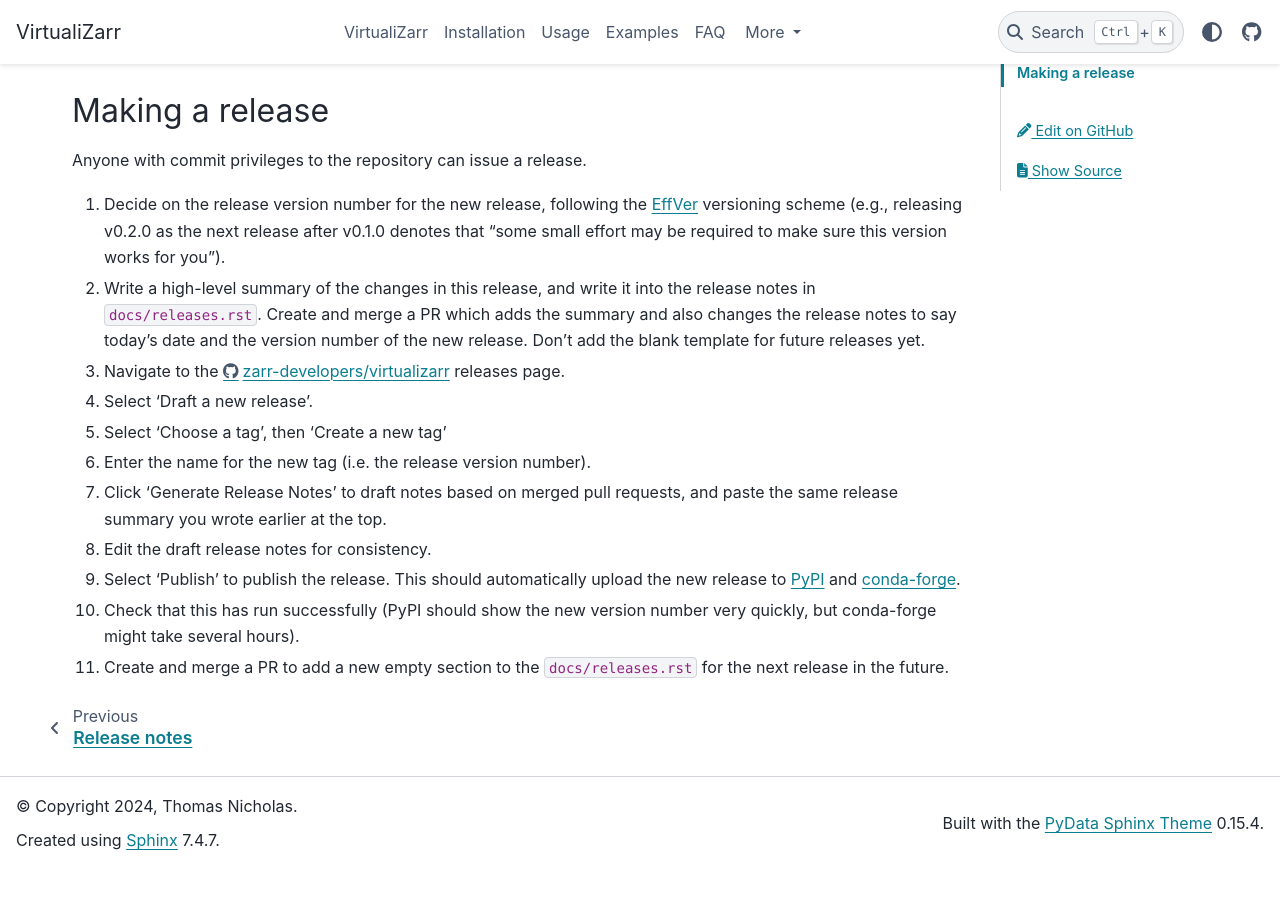
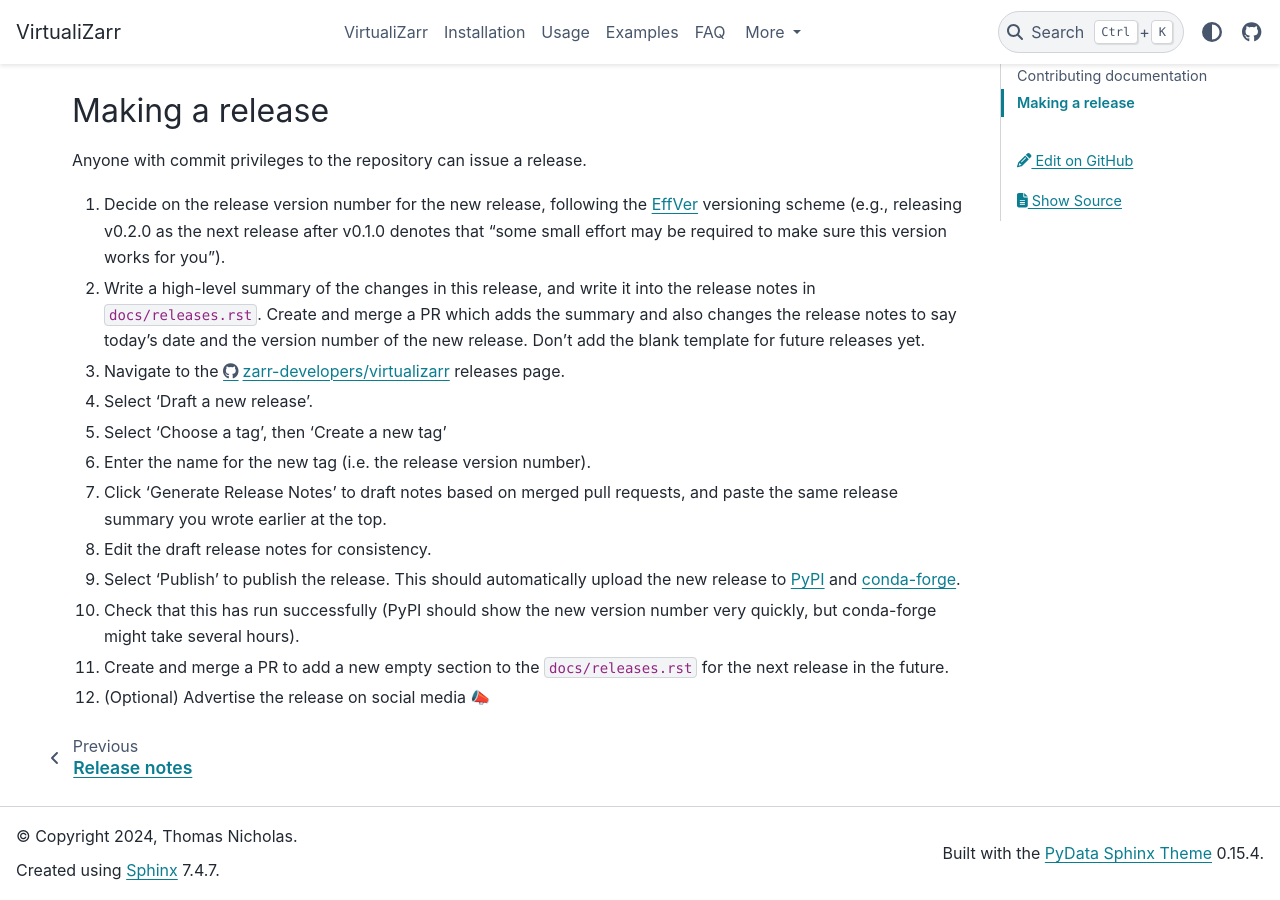
Before and after one commit to zarr-developers/VirtualiZarr, a Sphinx documentation site: the page built from docs/contributing.md, in a window 1280 px wide and 900 px high, scrolled down 1109 px. Built offline with Sphinx 7.4.7 and the PyData theme 0.15.4, drawn with Linux system fonts in a browser that asks for light colours; before the commit the page ends 1978 px from its top, so only the background shows below that.

Commit message:
social media

```diff
--- a/docs/contributing.md
+++ b/docs/contributing.md
@@ -52,3 +52,4 @@
 9. Select 'Publish' to publish the release. This should automatically upload the new release to [PyPI](https://pypi.org/project/virtualizarr/) and [conda-forge](https://anaconda.org/conda-forge/virtualizarr).
 10. Check that this has run successfully (PyPI should show the new version number very quickly, but conda-forge might take several hours).
 11. Create and merge a PR to add a new empty section to the `docs/releases.rst` for the next release in the future.
+12. (Optional) Advertise the release on social media 📣
```
